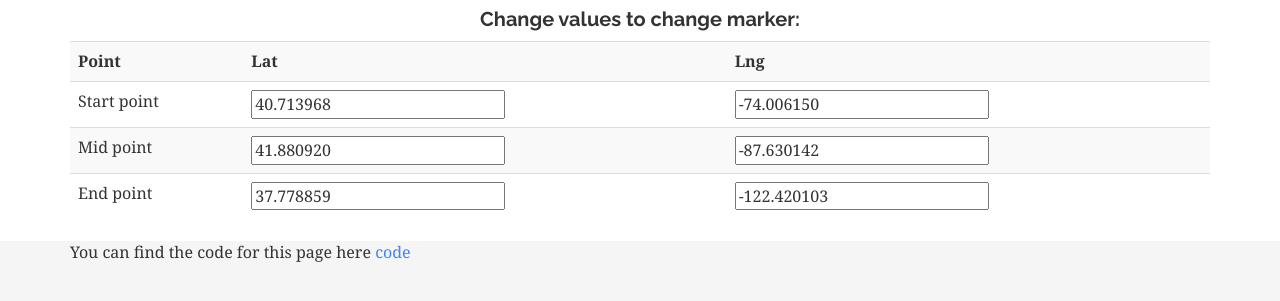
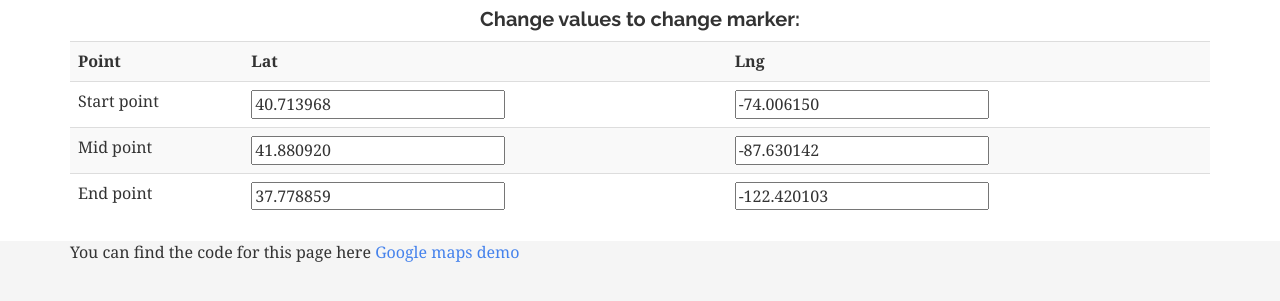
Before and after one commit to Prash88/googlemapsdemo, a plain HTML site: page index.html in a window 1280 px wide. Shown: the part 595-896 px from the top of the page. Drawn offline with Linux system fonts and the light colour scheme; some packages are replaced by stand-ins of ours.

Commit message:
Changing link

```diff
--- a/index.html
+++ b/index.html
@@ -154,7 +154,7 @@
     <br>
     <div id="footer">
       <div class="container">
-        <p class="muted credit">You can find the code for this page here    <a href="https://github.com/prash88">code</a></p>
+        <p class="muted credit">You can find the code for this page here    <a href="https://github.com/Prash88/googlemapsdemo">Google maps demo</a></p>
       </div>
     </div>
 </body>
```
